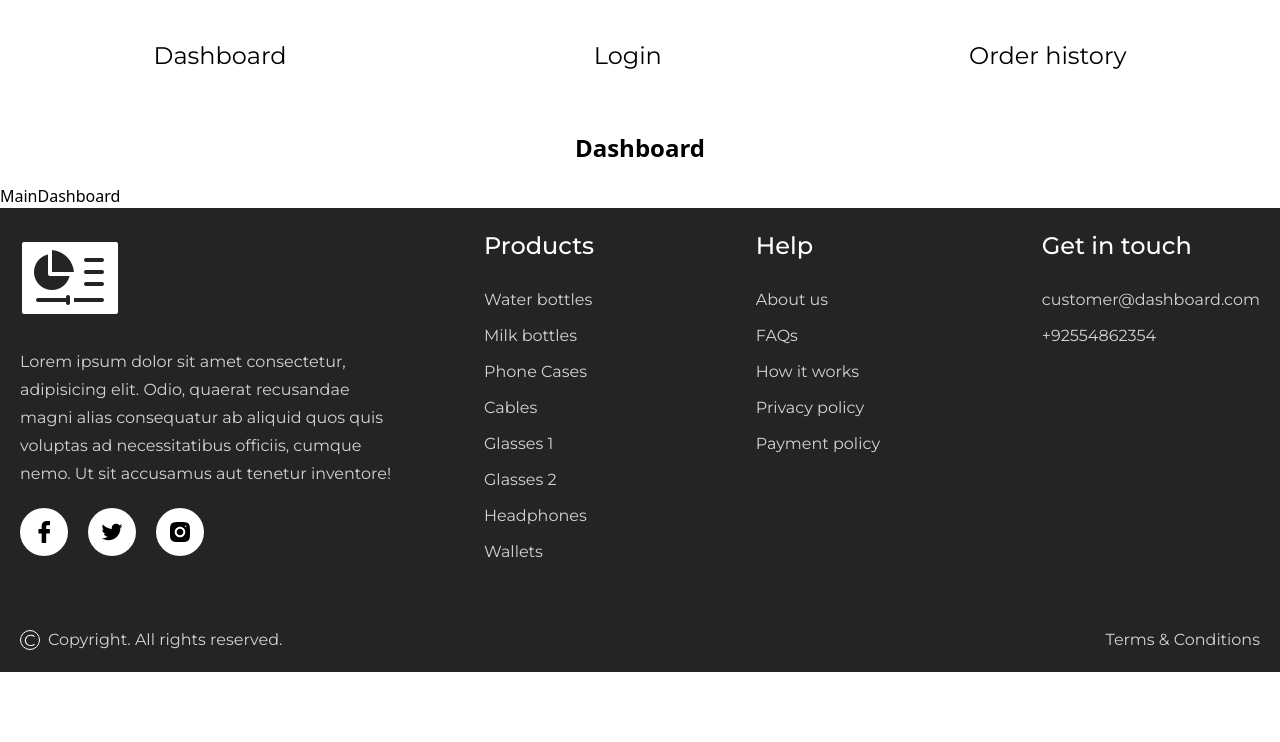
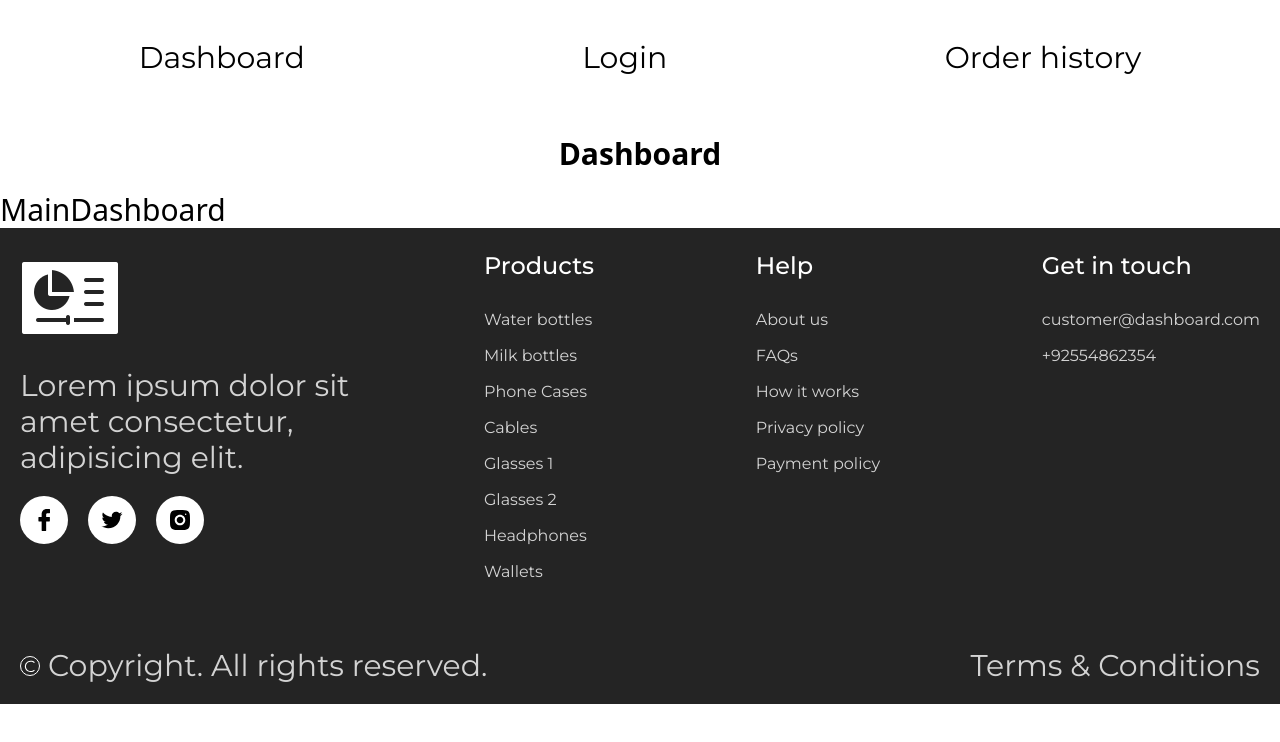
Before and after one commit to loneCapricorn/tech-assignment, a React (Vite) app: page / in a window 1280 px wide. Shown: the top 742 px of the page. Built offline with nearby package versions, Linux system fonts and the light colour scheme; a web font is replaced by a local one.

Commit message:
Update font-size

```diff
--- a/src/components/Dropdown.jsx
+++ b/src/components/Dropdown.jsx
@@ -15,7 +15,7 @@ const Dropdown = ({ changeHeader = () => {}, setShowDropdown = () => {} }) => {
             setShowDropdown(false);
             changeHeader(label);
           }}
-          className="font-montserrat font-medium text-xl md:text-2xl border-b-[1px] p-2 hover:translate-x-1 transition-transform"
+          className="font-montserrat font-medium border-b-[1px] p-2 hover:translate-x-1 transition-transform"
         >
           {label}
         </NavLink>
--- a/src/components/Footer.jsx
+++ b/src/components/Footer.jsx
@@ -10,8 +10,8 @@ const Footer = () => {
           <a href="/">
             <img src={dashboard} />
           </a>
-          <p className="text-base leading-7 font-montserrat text-white-400 sm:max-w-sm">
-            Lorem ipsum dolor sit amet consectetur, adipisicing elit. Odio, quaerat recusandae magni alias consequatur ab aliquid quos quis voluptas ad necessitatibus officiis, cumque nemo. Ut sit accusamus aut tenetur inventore!
+          <p className="font-montserrat text-white-400 sm:max-w-sm">
+            Lorem ipsum dolor sit amet consectetur, adipisicing elit.
           </p>
           <div className="flex items-center gap-5">
             {socialMedia.map((icon, index) => (
@@ -36,7 +36,7 @@ const Footer = () => {
                     key={link.name}
                     className="mt-3 text-white-400 font-montserrat text-base leading-normal hover:text-slate-gray cursor-pointer"
                   >
-                    <a href="">{link.name}</a>
+                    <a href="/">{link.name}</a>
                   </li>
                 ))}
               </ul>
--- a/src/components/Header.jsx
+++ b/src/components/Header.jsx
@@ -12,7 +12,7 @@ const Header = () => {
     <header className="relative">
       <Navbar changeHeader={setHeader} />
       <div className="flex items-center justify-around py-5">
-        <h1 className="text-2xl font-semibold">{header}</h1>
+        <h1 className="font-semibold">{header}</h1>
         {!showDropdown ? (
           <RxHamburgerMenu
             className="sm:hidden text-3xl cursor-pointer"
--- a/src/components/Navbar.jsx
+++ b/src/components/Navbar.jsx
@@ -14,7 +14,7 @@ const Navbar = ({ changeHeader = () => {} }) => {
           onClick={() => {
             changeHeader(label);
           }}
-          className="font-montserrat text-xl md:text-2xl"
+          className="font-montserrat"
         >
           {label}
         </NavLink>
--- a/src/layouts/RootLayout.jsx
+++ b/src/layouts/RootLayout.jsx
@@ -4,7 +4,7 @@ import Footer from "../components/Footer";
 
 const RootLayout = () => {
   return (
-    <div className="flex flex-col max-container">
+    <div className="flex flex-col max-container sm:text-xl md:text-2xl lg:text-3xl">
       <Header />
       <Outlet />
       <Footer />
--- a/src/pages/NotFound.jsx
+++ b/src/pages/NotFound.jsx
@@ -1,8 +1,8 @@
 const NotFound = () => {
   return (
     <main className="flex flex-col justify-center items-center gap-5 mx-5 my-10 h-32">
-      <h1 className="text-2xl sm:text-4xl font-semibold">404: Not Found</h1>
-      <p className="text-xl sm:text-3xl font-medium">
+      <h1 className="font-semibold">404: Not Found</h1>
+      <p className="font-medium">
         Sorry, the page you are looking for does not exist!
       </p>
     </main>
```
